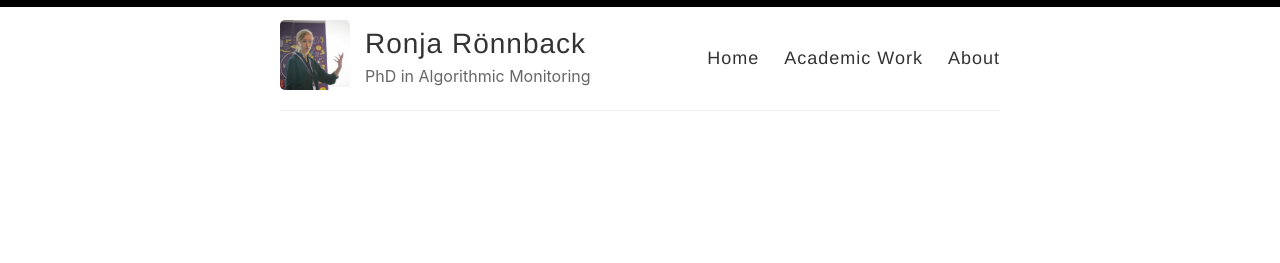
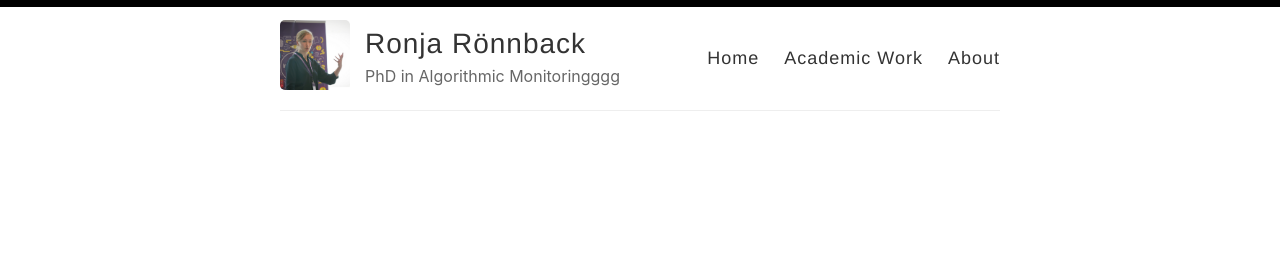
Before and after one commit to rtronnback/rtronnback.github.io, a Jekyll site: the page built from index.html, in a window 1280 px wide. Shown: the top 263 px of the page. Built offline with Jekyll 4.4.1, drawn with Linux system fonts in a browser that asks for light colours; the list of posts is cut into pages by our own code.

Commit message:
Update _config.yml

```diff
--- a/_config.yml
+++ b/_config.yml
@@ -9,7 +9,7 @@ name: Ronja Rönnback
 author: Ronja Rönnback
 
 # Short bio or description (displayed in the header)
-description: PhD in Algorithmic Monitoring
+description: PhD in Algorithmic Monitoringggg
 
 # URL of your avatar or profile pic (you could use your GitHub profile pic)
 avatar: /images/intellisys_profile.jpeg # only on About page!
```
